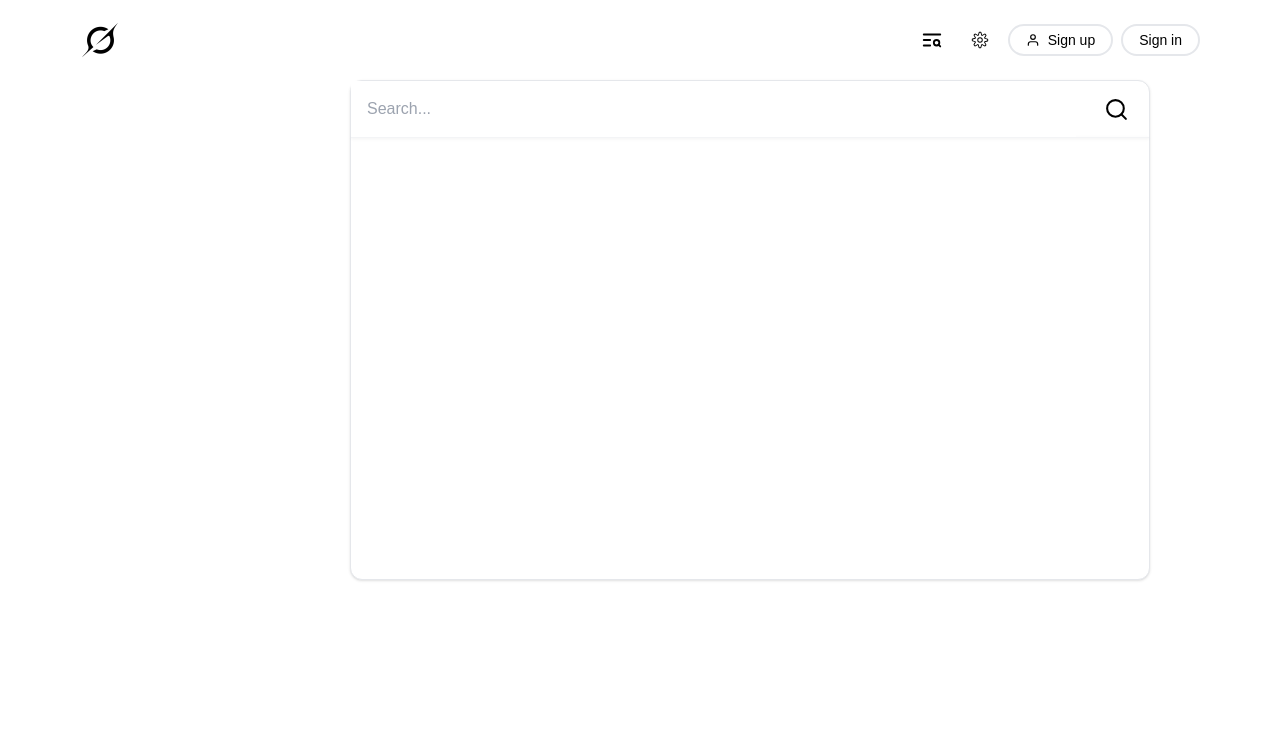
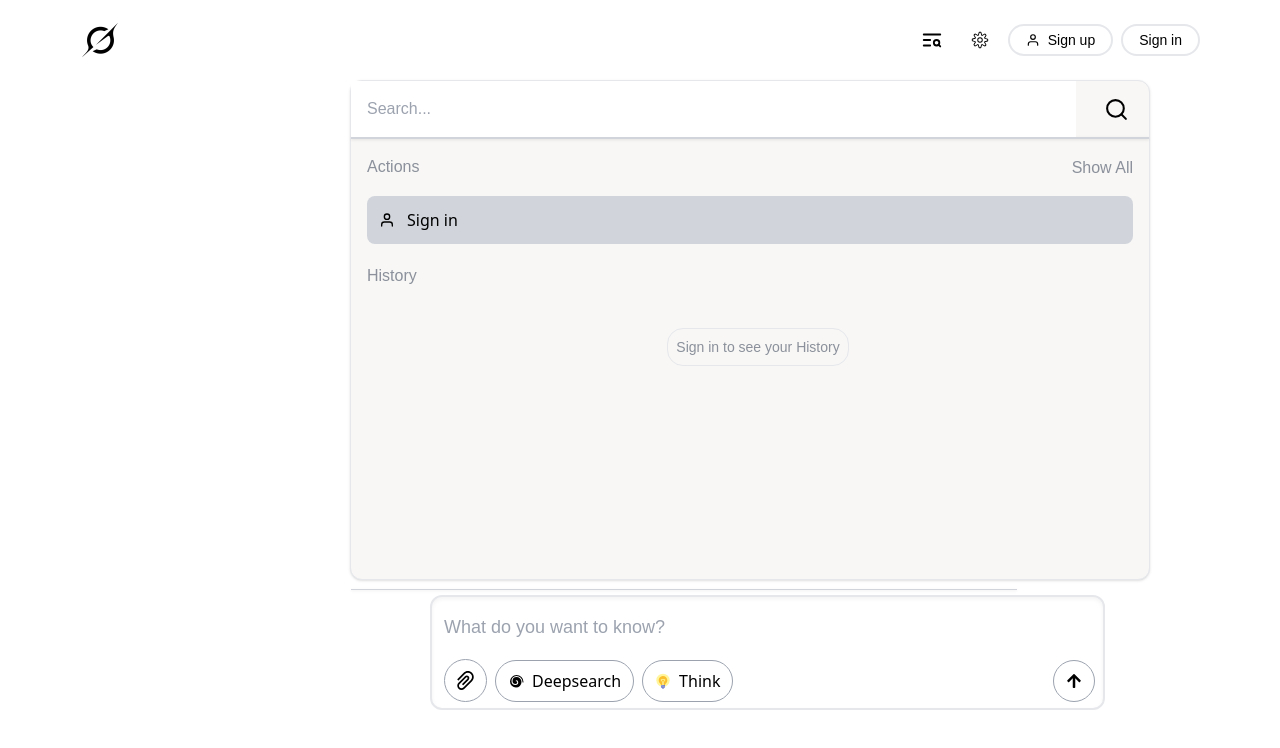
Before and after one commit to enamul-007/AI_font_end, a React (Vite) app: page / in a window 1280 px wide. Both pictures are taken after a click on the button 931 px from the left and 40 px from the top of the page. Shown: the top 748 px of the page. Built offline with nearby package versions, Linux system fonts and the light colour scheme.

Commit message:
chatting part add

```diff
--- a/src/Pages/Home_page/Home.jsx
+++ b/src/Pages/Home_page/Home.jsx
@@ -1,10 +1,12 @@
 import React from "react";
 import Nav from "../../assets/Component/Nav_bar/Nav";
+import Massge from "./Massge_part/Massge";
 
 const Home = () => {
   return (
-    <div >
+    <div>
       <Nav />
+      <Massge />
     </div>
   );
 };
--- /dev/null
+++ b/src/Pages/Home_page/Massge_part/Massge.jsx
@@ -0,0 +1,85 @@
+import React, { useState } from "react";
+import { AiOutlinePaperClip } from "react-icons/ai";
+import { PiSpiralFill } from "react-icons/pi";
+import { FaArrowUp } from "react-icons/fa";
+import { FcIdea } from "react-icons/fc";
+import SentMassage from "./SentMassage/SentMassage";
+
+const Massge = () => {
+  const [massage, setMassage] = useState([]);
+  const [newMassage, setNewMassage] = useState("");
+  const sentMassage = () => {
+    if (!newMassage.trim()) return;
+    setMassage([...massage, { text: newMassage, isSender: true }]);
+    setNewMassage("");
+  };
+
+  return (
+    <div>
+      <div className="container z-0">
+        <div className="">
+          <div className="  relative flex top-0 left-[350px] h-[650px]  w-[675px]">
+           <div className="flex-1 p-4 space-y-1 overflow-y-auto ">
+              {massage.map((_, index) => (
+                <SentMassage
+                  key={index}
+                  massageSent={_.text}
+                  isSender={_.isSender}
+                />
+              ))}
+            </div>
+            <div className="absolute bottom-0 w-full">
+              <div className=" relative h-[115px] border-bg-gray_color border-[2px] shadow-inner rounded-xl ">
+                <div className="pt-4 pl-3">
+                  <input
+                    className="w-[99%] font-josefin text-black_color text-lg"
+                    placeholder="What do you want to know?"
+                    type="text"
+                    value={newMassage}
+                    onChange={(a) => setNewMassage(a.target.value)}
+                    onKeyDown={(k) => k.key === "Enter" && sentMassage()}
+                  />
+
+                  <div className="absolute bottom-[6px]">
+                    <div className="flex items-center">
+                      <div className="flex items-center gap-2">
+                        <div className="flex p-2 transition-all border border-gray-400 rounded-full hover:bg-gray-300">
+                          <label htmlFor="fileUp" className="text-[25px]">
+                            <AiOutlinePaperClip />
+                          </label>
+                          <input className="hidden" id="fileUp" type="file" />
+                        </div>
+                        <div>
+                          <button className="flex items-center gap-2 px-3 py-2 transition-all border border-gray-400 rounded-3xl hover:bg-gray-300">
+                            <PiSpiralFill /> Deepsearch
+                          </button>
+                        </div>
+                        <div>
+                          <button className="flex items-center gap-2 px-3 py-2 transition-all border border-gray-400 rounded-3xl hover:bg-gray-300">
+                            <FcIdea /> Think
+                          </button>
+                        </div>
+                      </div>
+                      <div>
+                        <div className="pl-[320px]">
+                          <button
+                            onClick={sentMassage}
+                            className="flex items-center gap-2 p-3 transition-all border border-gray-400 rounded-full hover:bg-gray-300"
+                          >
+                            <FaArrowUp />
+                          </button>
+                        </div>
+                      </div>
+                    </div>
+                  </div>
+                </div>
+              </div>
+            </div>
+          </div>
+        </div>
+      </div>
+    </div>
+  );
+};
+
+export default Massge;
--- /dev/null
+++ b/src/Pages/Home_page/Massge_part/SentMassage/SentMassage.jsx
@@ -0,0 +1,15 @@
+const SentMassage = ({ massageSent, isSender }) => {
+  return (
+    <div className={`flex ${isSender ? "justify-end" : "justify-start"}`}>
+      <div
+        className={`px-4 py-2 rounded-2xl max-w-[70%] break-words ${
+          isSender ? "bg-gray-300 text-black_color    " : "bg-gray-300 text-black"
+        }`}
+      >
+        {massageSent}
+      </div>
+    </div>
+  );
+};
+
+export default SentMassage;
--- a/src/Pages/Sign_up/Sign_up.jsx
+++ b/src/Pages/Sign_up/Sign_up.jsx
@@ -1,13 +1,42 @@
-import React from 'react'
+import React, { useState, useEffect, useRef } from "react";
 
 const Sign_up = () => {
+  const [open, setOpen] = useState(false);
+  const boxRef = useRef(null);
+
+  const handleClickOutside = (event) => {
+    // If clicked outside the entire wrapper (button + box), close it
+    if (boxRef.current && !boxRef.current.contains(event.target)) {
+      setOpen(false);
+    }
+  };
+
+  useEffect(() => {
+    document.addEventListener("mousedown", handleClickOutside);
+    return () => {
+      document.removeEventListener("mousedown", handleClickOutside);
+    };
+  }, []);
+
   return (
-    <div>
-        <div className="container">
-            ajsfdjkh
-        </div>
+    <div className="p-10 w-[200px]">
+      {/* Wrapper includes both button and box */}
+      <div ref={boxRef}>
+        <button
+          className="px-4 py-2 text-white bg-blue-500 rounded"
+          onClick={() => setOpen(!open)}
+        >
+          Toggle Box
+        </button>
+
+        {open && (
+          <div className="w-64 p-4 mt-4 bg-white border rounded shadow">
+            This is the toggle-able box. Click outside to close it.
+          </div>
+        )}
+      </div>
     </div>
-  )
-}
+  );
+};
 
-export default Sign_up
+export default Sign_up;
--- a/src/assets/Component/Nav_bar/Nav.jsx
+++ b/src/assets/Component/Nav_bar/Nav.jsx
@@ -30,6 +30,10 @@ const Nav = () => {
   const handleHistory = () => {
     setHistory(!history);
   };
+  const [ShowAll, setShowAll] = useState(false);
+  const handleShowAll = () => {
+    setShowAll((prev) => !prev);
+  };
   return (
     <div>
       <div className="container pt-5">
@@ -57,19 +61,72 @@ const Nav = () => {
               </span>
               {history && (
                 <div>
-                  <div className="absolute w-[800px] h-[500px] shadow bg-white_color top-[80px] left-[350px] border rounded-xl">
-                     <div className="flex items-center">
+                  <div className="absolute w-[800px] h-[500px] shadow z-50 top-[80px] left-[350px] border rounded-xl bg-whaite_f8f7f6">
+                    <div className="flex items-center">
+                      <input
+                        className="p-4 font-josefin text-black_color w-[725px] relative"
+                        placeholder="Search..."
+                        type="text"
+                      />
 
-                      <input
-                      className="p-4 font-josefin text-black_color w-[725px] relative"
-                      placeholder="Search..."
-                      type="text" />
+                      <FiSearch className="text-[25px] absolute right-5 cursor-pointer" />
+                    </div>
+                    <div className="w-full h-[1.5px] bg-gray-300 shadow"></div>
+                    <div className="flex items-center justify-between p-4">
+                      <p className="text-gray_color font-josefin">Actions</p>
+                      <div>
+                        <span>
+                          <button
+                            onClick={handleShowAll}
+                            className="transition-all text-gray_color font-josefin hover:text-black_color"
+                          >
+                            {ShowAll ? "Show Less" : "Show All"}
+                          </button>
+                        </span>
+                      </div>
+                    </div>
 
-                      <FiSearch  className="text-[25px] absolute right-5" />
-                     </div>
-                       <div className="w-full h-[1px] bg-gray-100 shadow"></div>
+                    <div>
+                      <div className="pl-4 overflow-y-auto max-h-[300px] flex flex-col">
+                        {/* Scrollable List */}
+                        <div className="flex-grow">
+                          <div className="pb-2">
+                            <div className="flex items-center gap-3 w-[98%] py-3 bg-gray-300 rounded-lg pl-3 transition-all duration-200">
+                              <FiUser />
+                              <p> Sign in</p>
+                            </div>
+                          </div>
+                          {ShowAll &&
+                            [...Array(10)].map((_, index) => (
+                              <div key={index} className="pb-2">
+                                <div className="flex items-center gap-3 w-[98%] py-3 hover:bg-gray-300 rounded-lg pl-3 transition-all duration-200">
+                                  <FiUser />
+                                  <p> Sign in</p>
+                                </div>
+                              </div>
+                            ))}
+                        </div>
+
+                        {/* History Label */}
+                        <div className="mt-3">
+                          <p className="text-gray_color font-josefin">
+                            History
+                          </p>
+                        </div>
+
+                        {/* Sign in to see History Button */}
+                        <div
+                        onClick={handleSignIn}
+                        className="flex justify-center mt-10">
+                          <button className="p-2 text-sm border text-gray_color rounded-2xl hover:bg-gray-200 font-josefin">
+                            Sign in to see your History
+                          </button>
+                        </div>
+                      </div>
+                    </div>
+
+                    <div className="fixed bottom-[210px] w-[52%] h-[1px] bg-gray-300 shadow "></div>
                   </div>
-
                 </div>
               )}
             </div>
--- a/src/index.css
+++ b/src/index.css
@@ -40,7 +40,7 @@
 
 :root {
   --whaite_f8f7f6: #f8f7f6;
-  --gray_color: #6b7280;
+  --gray_color: #6b7280c6;
   --black_color: #000000;
   --white_color: #fff;
   --josefin: "Josefin Sans", sans-serif;
```
